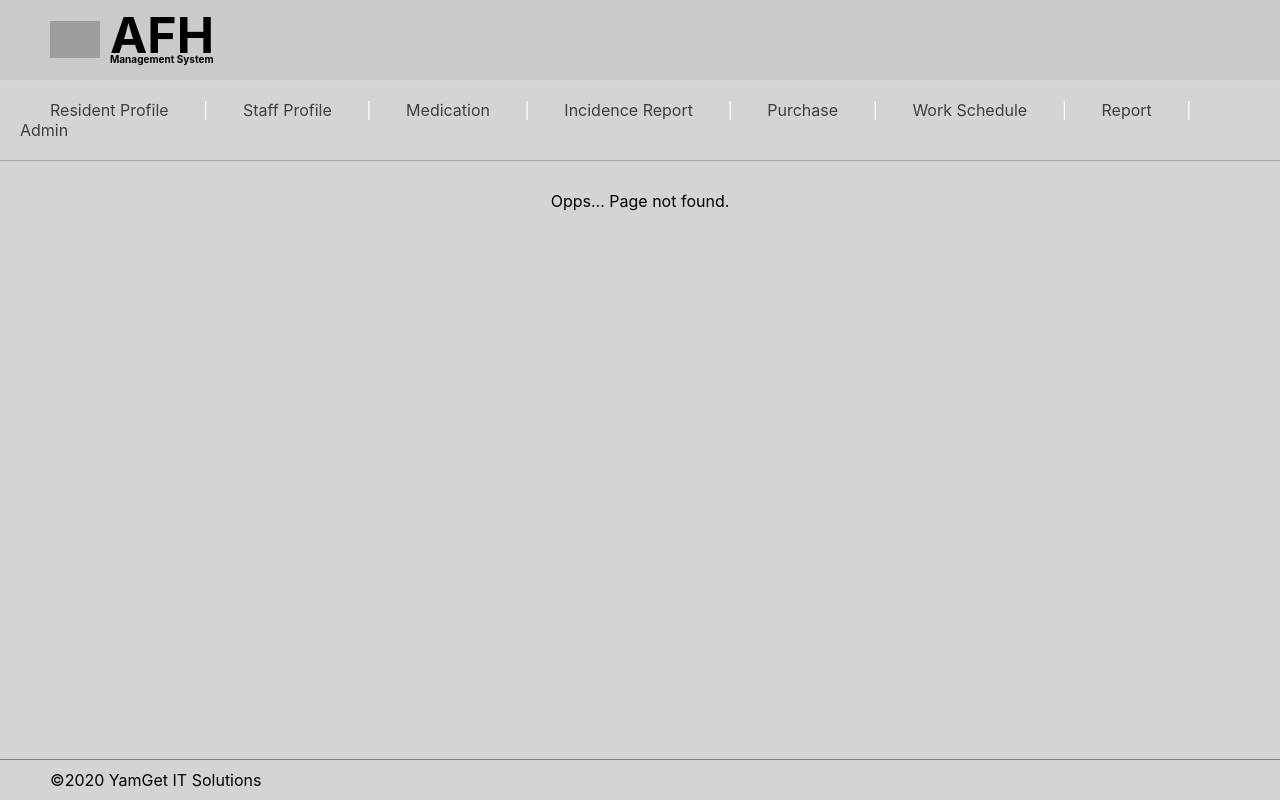
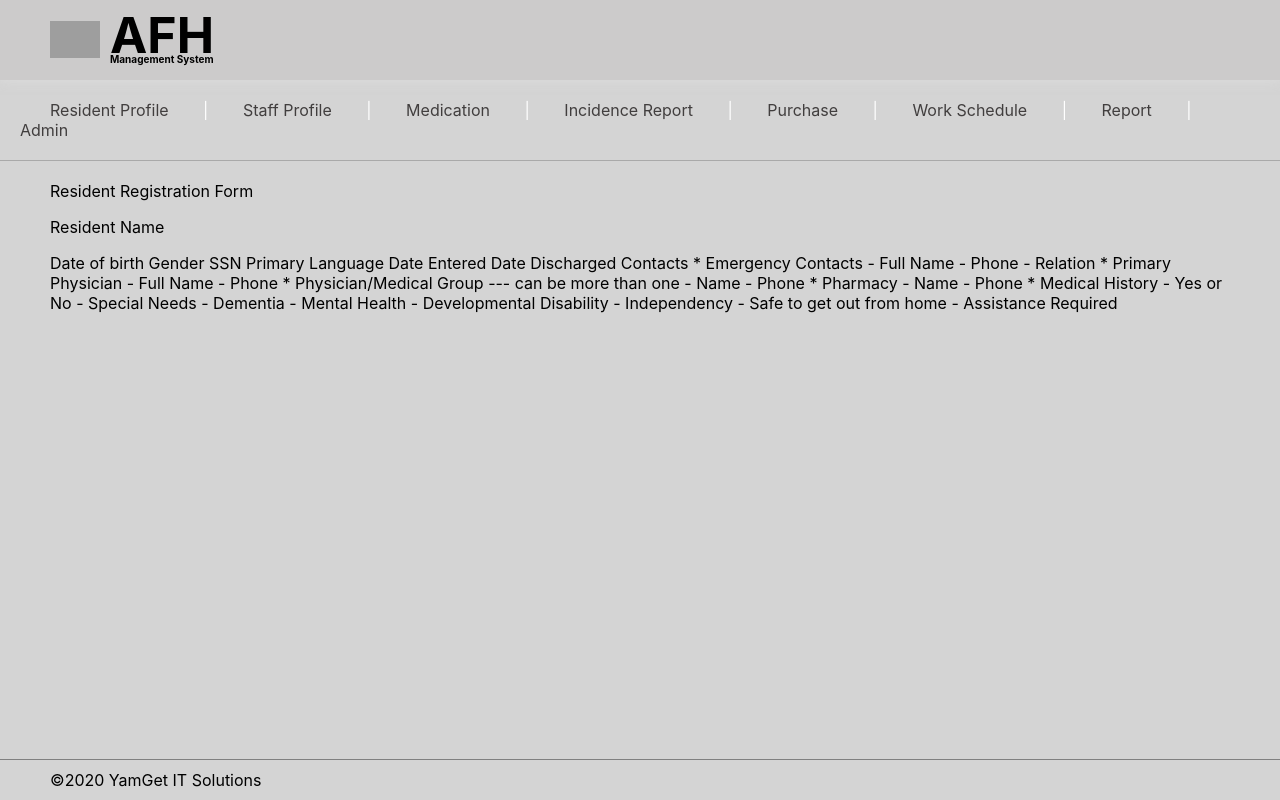
Before and after one commit to yofetahe/AFH_FrontEnd, a React (Create React App) app: page /addResident in a window 1280 px wide. Before the commit this address had no page. Built offline with nearby package versions, Linux system fonts and the light colour scheme; grey boxes are pictures that could not be loaded.

Commit message:
add form and related information

```diff
--- a/src/App.tsx
+++ b/src/App.tsx
@@ -7,6 +7,8 @@ import Footer from './components/common/footer';
 import Menu from './components/common/menu';
 import Residents from './components/residents_profile/index';
 import ResidentInfo from './components/residents_profile/resident_info';
+import ResidentRegistration from './components/residents_profile/resident_registration';
+import ResidentUpdate from './components/residents_profile/update_resident_info';
 import Staff from './components/stuff_profile';
 import Medication from './components/medication';
 import Incidence from './components/incidence';
@@ -26,6 +28,8 @@ function App() {
           <Route exact path="/" component={Residents} />
           <Route exact path="/residents" component={Residents} />
           <Route exact path="/resident/:id" component={ResidentInfo} />
+          <Route exact path="/addResident" component={ResidentRegistration} />
+          <Route exact path="/updateResident/:id" component={ResidentUpdate} />
           <Route exact path="/staff" component={Staff} />
           <Route exact path="/medication" component={Medication} />
           <Route exact path="/incidence" component={Incidence} />
--- a/src/components/residents_profile/index.tsx
+++ b/src/components/residents_profile/index.tsx
@@ -1,4 +1,5 @@
 import React, { Component } from 'react';
+import { Link } from 'react-router-dom';
 
 import './index.css';
 import Resident from './resident';
@@ -128,6 +129,9 @@ class ResidentProfile extends Component {
     render() {
         return (
             <div className='main-content'>
+                <div>
+                    <Link to={'/addResident'}>Add Resident</Link>
+                </div>
                 {this.state.residents.map(resident => {
                     return <Resident key={resident.ID} residentInfo={resident} />
                 })}
--- a/src/components/residents_profile/resident.tsx
+++ b/src/components/residents_profile/resident.tsx
@@ -7,7 +7,9 @@ import DefaultPhoto from '../../images/defaultPhoto.png';
 const resident = (props: any) => {
     return (
         <div className='residentProfile'>
-            <div> <img src={DefaultPhoto} alt='pic'/> </div>
+            <div>
+                <img src={DefaultPhoto} alt='pic' />
+            </div>
             <div className='residentName'>
                 <div> {props.residentInfo.FirstName} {props.residentInfo.LastName} </div>
                 <div>
--- a/src/components/residents_profile/resident_info.tsx
+++ b/src/components/residents_profile/resident_info.tsx
@@ -1,4 +1,5 @@
 import React, { useState } from 'react';
+import { Link } from 'react-router-dom';
 
 import './resident_info.css';
 import DefaultPhoto from '../../images/defaultPhoto.png';
@@ -29,7 +30,12 @@ const ResidentInfo = (props: any) => {
 
     return (
         <div className='main-content'>
-            <div className='residentPhoto'> <img src={DefaultPhoto} alt='pic'/> </div>
+            <div className='residentPhoto'>
+                <img src={DefaultPhoto} alt='pic' />
+                <div>
+                    <Link to={`/updateResident/${residentInfo.ID}`}> Update </Link>
+                </div>
+            </div>
             <div className='residentData'>
                 <p> <span>Full Name:</span> {residentInfo.FirstName} {residentInfo.MiddleNameInitial} {residentInfo.LastName} </p>
                 <p> <span>Date of Birth:</span> {residentInfo.DateOfBirth} </p>
--- /dev/null
+++ b/src/components/residents_profile/resident_registration.tsx
@@ -0,0 +1,40 @@
+import React from 'react';
+
+const ResidentRegistration = () => {
+    return (
+        <div className='main-content'>
+            Resident Registration Form
+            <p>Resident Name</p>
+            Date of birth
+            Gender
+            SSN
+            Primary Language
+            Date Entered
+            Date Discharged
+
+            Contacts
+            * Emergency Contacts
+                - Full Name
+                - Phone
+                - Relation
+            * Primary Physician
+                - Full Name
+                - Phone
+            * Physician/Medical Group --- can be more than one
+                - Name
+                - Phone
+            * Pharmacy
+                - Name
+                - Phone
+            * Medical History - Yes or No
+                - Special Needs
+                - Dementia
+                - Mental Health
+                - Developmental Disability
+                - Independency - Safe to get out from home
+                - Assistance Required
+        </div>
+    );
+}
+
+export default ResidentRegistration;
--- /dev/null
+++ b/src/components/residents_profile/update_resident_info.tsx
@@ -0,0 +1,7 @@
+import React from 'react';
+
+const UpdateResidentInfo = () => {
+    return <div className='main-content'>Resident Info Update Form</div>
+}
+
+export default UpdateResidentInfo;
```
